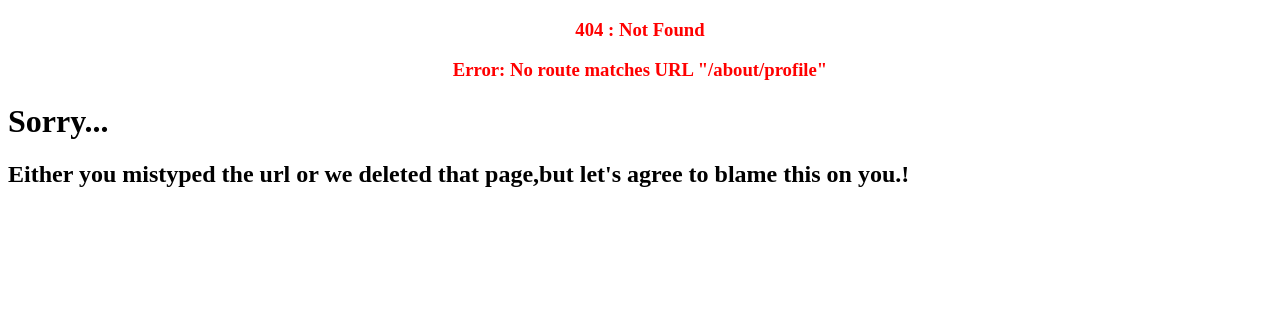
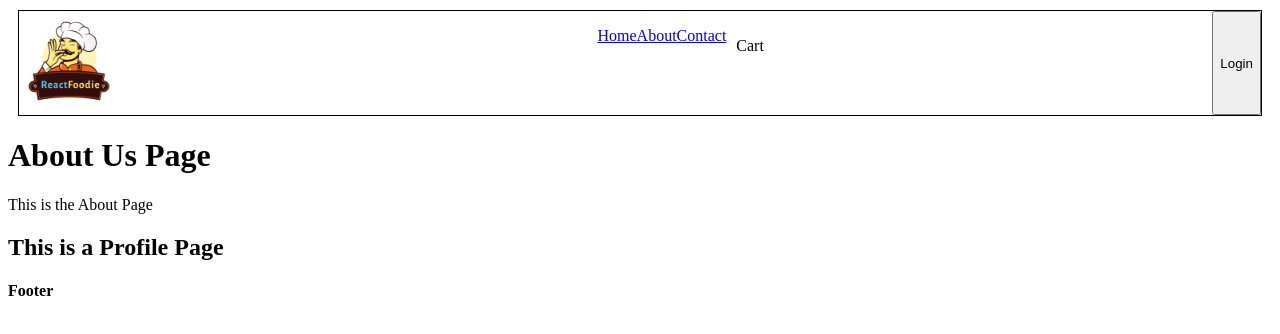
Before and after one commit to rahul7011/ReactFoodie, a React (Vite) app: page /about/profile in a window 1280 px wide. Before the commit this address had no page. Shown: the top 334 px of the page. Built offline with nearby package versions, Linux system fonts and the light colour scheme.

Commit message:
Nested Routing

```diff
--- a/src/components/About.js
+++ b/src/components/About.js
@@ -1,8 +1,11 @@
+import {Outlet} from "react-router-dom";
 const About=()=>{
     return (
         <div>
             <h1>About Us Page</h1>
             <p>This is the About Page</p>
+
+            <Outlet></Outlet>   {/*This is for the rendering of Profile Page(Nested Routing) */}
         </div>
     );
 }
--- /dev/null
+++ b/src/components/Profile.js
@@ -0,0 +1,8 @@
+const Profile=()=>{
+    return (
+        <div>
+            <h2>This is a Profile Page</h2>
+        </div>
+    );
+}
+export default Profile;
--- a/src/components/RestaurantMenu.js
+++ b/src/components/RestaurantMenu.js
@@ -25,7 +25,7 @@ const RestaurantMenu = () => {
     <div className="menu">
       <div>
         <h1>Restaurant id: {resId}</h1>
-        <img src={Img_CDN_Url + restaurant.cloudinaryImageId} />
+        <img src={Img_CDN_Url + restaurant?.cloudinaryImageId} />
         <h2>{restaurant?.name}</h2>
         <h3>{restaurant?.avgRating}</h3>
         <h3>{restaurant?.costForTwoMsg}</h3>
@@ -34,7 +34,7 @@ const RestaurantMenu = () => {
       <div >
         <h3>
           {Object.values(restaurant?.menu?.items).map((currMenu) => (
-            <li key={currMenu.id}>{currMenu.name}</li>
+            <li key={currMenu?.id}>{currMenu?.name}</li>
           ))}
         </h3>
       </div>
```
Also changed, not shown: src/App.js (+9 -0 lines).
